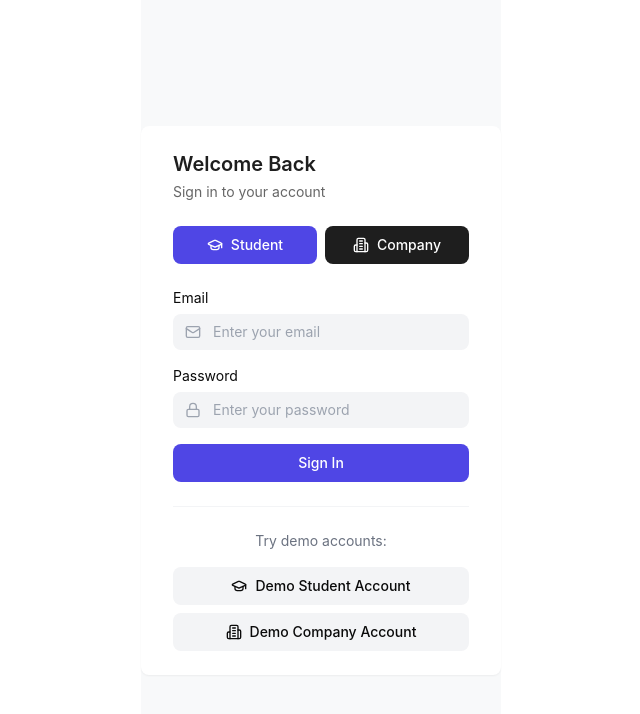
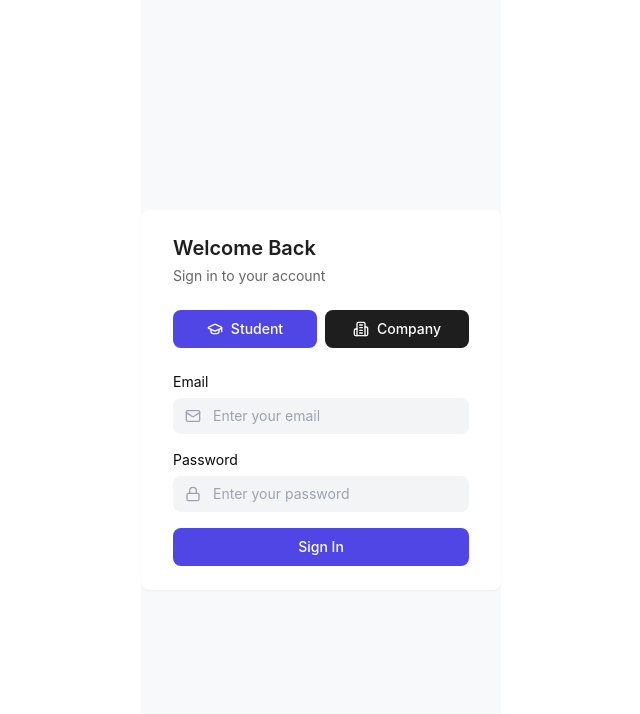
Before and after one commit to JhaBhatiaSharma/JhaBhatiaSharma, a React (Vite) app in the folder frontend/: page /login in a window 1280 px wide. Shown: the top 714 px of the page, without its empty margins (319-959 px from the left). Built offline with nearby package versions, Linux system fonts and the light colour scheme.

Commit message:
updated authentication screen

```diff
--- a/frontend/package.json
+++ b/frontend/package.json
@@ -10,6 +10,7 @@
     "preview": "vite preview"
   },
   "dependencies": {
+    "axios": "^1.7.9",
     "class-variance-authority": "^0.7.1",
     "clsx": "^2.1.1",
     "lucide-react": "^0.468.0",
--- a/frontend/src/Pages/AuthenticationScreen.jsx
+++ b/frontend/src/Pages/AuthenticationScreen.jsx
@@ -1,6 +1,145 @@
+// import React, { useState } from 'react';
+// import { useNavigate } from 'react-router-dom';
+// import { useUser } from '../context/UserContext';
+// import { GraduationCap, Building2, Mail, Lock } from 'lucide-react';
+
+// const AuthenticationScreen = () => {
+//   const [userType, setUserType] = useState('student');
+//   const [formData, setFormData] = useState({
+//     email: '',
+//     password: ''
+//   });
+
+//   const { login } = useUser();
+//   const navigate = useNavigate();
+
+//   const handleSubmit = async (e) => {
+//     e.preventDefault();
+//     try {
+//       await login({ type: userType, email: formData.email });
+//       navigate(`/${userType}`);
+//     } catch (err) {
+//       console.error(err);
+//     }
+//   };
+
+//   return (
+//     <div className="min-h-screen bg-[#F8F9FA] flex items-center justify-center">
+//       <div className="w-[360px] bg-white rounded-lg shadow-sm">
+//         <div className="px-8 py-6">
+//           {/* Header */}
+//           <div className="mb-6">
+//             <h1 className="text-xl font-semibold text-[#1E1E1E]">Welcome Back</h1>
+//             <p className="text-sm text-[#666666] mt-1">Sign in to your account</p>
+//           </div>
+
+//           {/* User Type Toggle */}
+//           <div className="flex gap-2 mb-6">
+//             <button
+//               type="button"
+//               onClick={() => setUserType('student')}
+//               className={`flex items-center justify-center gap-2 flex-1 px-4 py-2 rounded-lg text-sm transition-colors
+//                 ${userType === 'student'
+//                   ? 'bg-[#4F46E5] text-white'
+//                   : 'bg-[#1E1E1E] text-white'}`}
+//             >
+//               <GraduationCap className="w-4 h-4" />
+//               Student
+//             </button>
+//             <button
+//               type="button"
+//               onClick={() => setUserType('company')}
+//               className={`flex items-center justify-center gap-2 flex-1 px-4 py-2 rounded-lg text-sm transition-colors
+//                 ${userType === 'company'
+//                   ? 'bg-[#4F46E5] text-white'
+//                   : 'bg-[#1E1E1E] text-white'}`}
+//             >
+//               <Building2 className="w-4 h-4" />
+//               Company
+//             </button>
+//           </div>
+
+//           {/* Form */}
+//           <form onSubmit={handleSubmit} className="space-y-4">
+//             <div>
+//               <label className="block text-sm mb-1.5">Email</label>
+//               <div className="relative">
+//                 <Mail className="absolute left-3 top-1/2 -translate-y-1/2 w-4 h-4 text-gray-400" />
+//                 <input
+//                   type="email"
+//                   value={formData.email}
+//                   onChange={(e) => setFormData({ ...formData, email: e.target.value })}
+//                   className="w-full bg-[#F3F4F6] pl-10 pr-3 py-2 rounded-lg text-sm focus:outline-none focus:ring-2 focus:ring-[#4F46E5]"
+//                   placeholder="Enter your email"
+//                 />
+//               </div>
+//             </div>
+
+//             <div>
+//               <label className="block text-sm mb-1.5">Password</label>
+//               <div className="relative">
+//                 <Lock className="absolute left-3 top-1/2 -translate-y-1/2 w-4 h-4 text-gray-400" />
+//                 <input
+//                   type="password"
+//                   value={formData.password}
+//                   onChange={(e) => setFormData({ ...formData, password: e.target.value })}
+//                   className="w-full bg-[#F3F4F6] pl-10 pr-3 py-2 rounded-lg text-sm focus:outline-none focus:ring-2 focus:ring-[#4F46E5]"
+//                   placeholder="Enter your password"
+//                 />
+//               </div>
+//             </div>
+
+//             <button
+//               type="submit"
+//               className="w-full bg-[#4F46E5] text-white py-2 rounded-lg text-sm font-medium hover:bg-[#4338CA] transition-colors"
+//             >
+//               Sign In
+//             </button>
+//           </form>
+
+//           {/* Demo Accounts */}
+//           <div className="mt-6 pt-6 border-t border-gray-100">
+//             <p className="text-center text-sm text-gray-500 mb-4">Try demo accounts:</p>
+//             <div className="space-y-2">
+//               <button
+//                 onClick={() => {
+//                   setFormData({
+//                     email: 'student@example.com',
+//                     password: 'password123'
+//                   });
+//                   setUserType('student');
+//                 }}
+//                 className="w-full flex items-center justify-center gap-2 p-2 bg-[#F3F4F6] rounded-lg text-sm hover:bg-gray-200 transition-colors"
+//               >
+//                 <GraduationCap className="w-4 h-4" />
+//                 Demo Student Account
+//               </button>
+//               <button
+//                 onClick={() => {
+//                   setFormData({
+//                     email: 'company@example.com',
+//                     password: 'password123'
+//                   });
+//                   setUserType('company');
+//                 }}
+//                 className="w-full flex items-center justify-center gap-2 p-2 bg-[#F3F4F6] rounded-lg text-sm hover:bg-gray-200 transition-colors"
+//               >
+//                 <Building2 className="w-4 h-4" />
+//                 Demo Company Account
+//               </button>
+//             </div>
+//           </div>
+//         </div>
+//       </div>
+//     </div>
+//   );
+// };
+
+// export default AuthenticationScreen;
+
 import React, { useState } from 'react';
 import { useNavigate } from 'react-router-dom';
-import { useUser } from '../context/UserContext';
+import axios from 'axios';
 import { GraduationCap, Building2, Mail, Lock } from 'lucide-react';
 
 const AuthenticationScreen = () => {
@@ -10,16 +149,26 @@ const AuthenticationScreen = () => {
     password: ''
   });
 
-  const { login } = useUser();
   const navigate = useNavigate();
 
   const handleSubmit = async (e) => {
     e.preventDefault();
     try {
-      await login({ type: userType, email: formData.email });
+      const response = await axios.post('/login', {
+        type: userType,
+        email: formData.email,
+        password: formData.password, // Assuming your backend expects this
+      });
+
+      const { token } = response.data;
+
+      // Save token in localStorage or context (not secure for production)
+      localStorage.setItem('authToken', token);
+
+      // Navigate to the appropriate dashboard
       navigate(`/${userType}`);
     } catch (err) {
-      console.error(err);
+      console.error(err.response?.data?.message || 'An error occurred during login');
     }
   };
 
@@ -96,39 +245,6 @@ const AuthenticationScreen = () => {
               Sign In
             </button>
           </form>
-
-          {/* Demo Accounts */}
-          <div className="mt-6 pt-6 border-t border-gray-100">
-            <p className="text-center text-sm text-gray-500 mb-4">Try demo accounts:</p>
-            <div className="space-y-2">
-              <button
-                onClick={() => {
-                  setFormData({
-                    email: 'student@example.com',
-                    password: 'password123'
-                  });
-                  setUserType('student');
-                }}
-                className="w-full flex items-center justify-center gap-2 p-2 bg-[#F3F4F6] rounded-lg text-sm hover:bg-gray-200 transition-colors"
-              >
-                <GraduationCap className="w-4 h-4" />
-                Demo Student Account
-              </button>
-              <button
-                onClick={() => {
-                  setFormData({
-                    email: 'company@example.com',
-                    password: 'password123'
-                  });
-                  setUserType('company');
-                }}
-                className="w-full flex items-center justify-center gap-2 p-2 bg-[#F3F4F6] rounded-lg text-sm hover:bg-gray-200 transition-colors"
-              >
-                <Building2 className="w-4 h-4" />
-                Demo Company Account
-              </button>
-            </div>
-          </div>
         </div>
       </div>
     </div>
```
Also changed, not shown: 1 other file (tests, documents, lock files or other folders).
